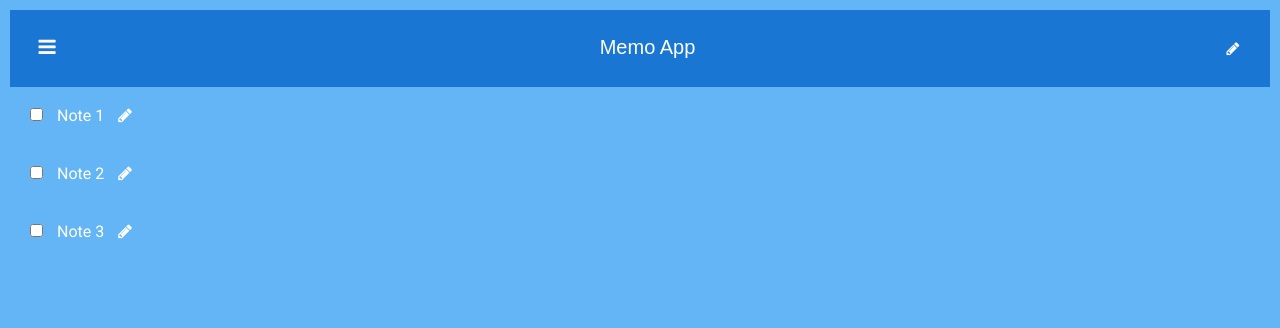
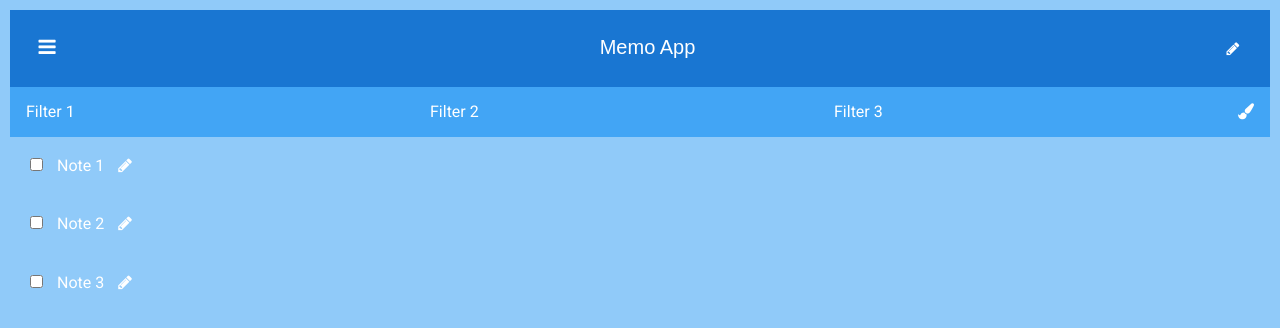
Before and after one commit to pxmch/cas-fee-notesapp, a website: page app/index.html in a window 1280 px wide. Drawn offline with nearby package versions, Linux system fonts and the light colour scheme; files that its build step writes are made by us from their sources.

Commit message:
toggle style

```diff
--- a/app/index.html
+++ b/app/index.html
@@ -39,6 +39,22 @@
   </button>
 </header>
 
+<div class="list-sorting">
+  <span>
+		Filter 1
+	</span>
+  <span>
+		Filter 2
+	</span>
+  <span>
+		Filter 3
+	</span>
+    <span>
+      <a href="#" class="style-toggle">
+        <i class="fa fa-paint-brush" aria-hidden="true"></i></a>
+
+	</span>
+</div>
 
 <div class="note-item">
 
--- a/app/scripts/main.js
+++ b/app/scripts/main.js
@@ -4,6 +4,10 @@
 
   $('.edit-toggle').on('click', function () {
     $('.edit-dialog').toggleClass('edit-dialog-open');
-  })
+  });
+
+  $('.style-toggle').on('click', function () {
+    $('body').toggleClass('style-change');
+  });
 
 })();
--- a/app/styles/main.scss
+++ b/app/styles/main.scss
@@ -1,24 +1,23 @@
 // bower:scss
 // endbower
-
-
 @import 'colors';
 @import url(http://fonts.googleapis.com/css?family=Roboto);
 
-
 body, .note-content {
-  background: $color-300;
+  background: $color-200;
   font-family: Roboto, sans-serif;
   color: #FFF;
   margin: 10px;
+
+  &.style-change {
+    background: darken($color-200, 10%);
+  }
 }
 
 a {
   background-color: transparent;
   color: #FFF;
 }
-
-
 
 .title-header {
   display: flex;
@@ -36,6 +35,7 @@ a {
   position: relative;
   float: left;
 }
+
 .toolbar--btn {
   display: inline-block;
   padding: 0;
@@ -50,6 +50,7 @@ a {
   position: relative;
   float: left;
 }
+
 .note--btn {
   display: inline-block;
   padding: 0;
@@ -61,13 +62,24 @@ a {
   overflow: hidden;
 }
 
-.menu-title{
+.menu-title {
   display: block;
   float: left;
   line-height: 42px;
   font-family: sans-serif;
   margin-left: 15px;
   white-space: nowrap;
+}
+
+.list-sorting {
+  display: flex;
+  flex-wrap: nowrap;
+  flex-direction: row;
+  align-items: baseline;
+  justify-content: space-between;
+  padding: 1rem;
+  background-color: $color-400;
+  color: #FFF;
 }
 
 button {
@@ -81,5 +93,4 @@ button {
   padding: 20px;
 }
 
-
 @import 'edit-dialog';
```
Also changed, not shown: app/styles/main.css, 1 other file.
